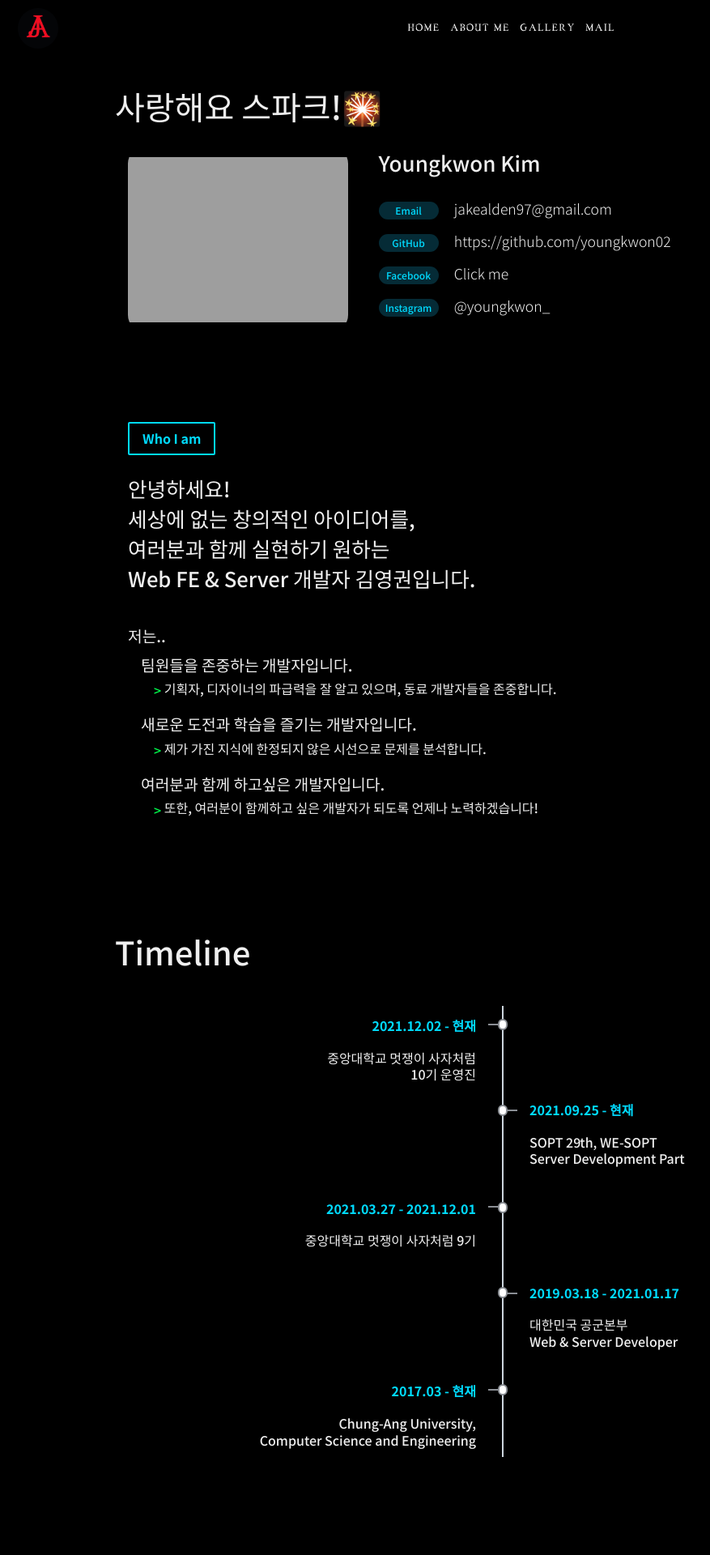
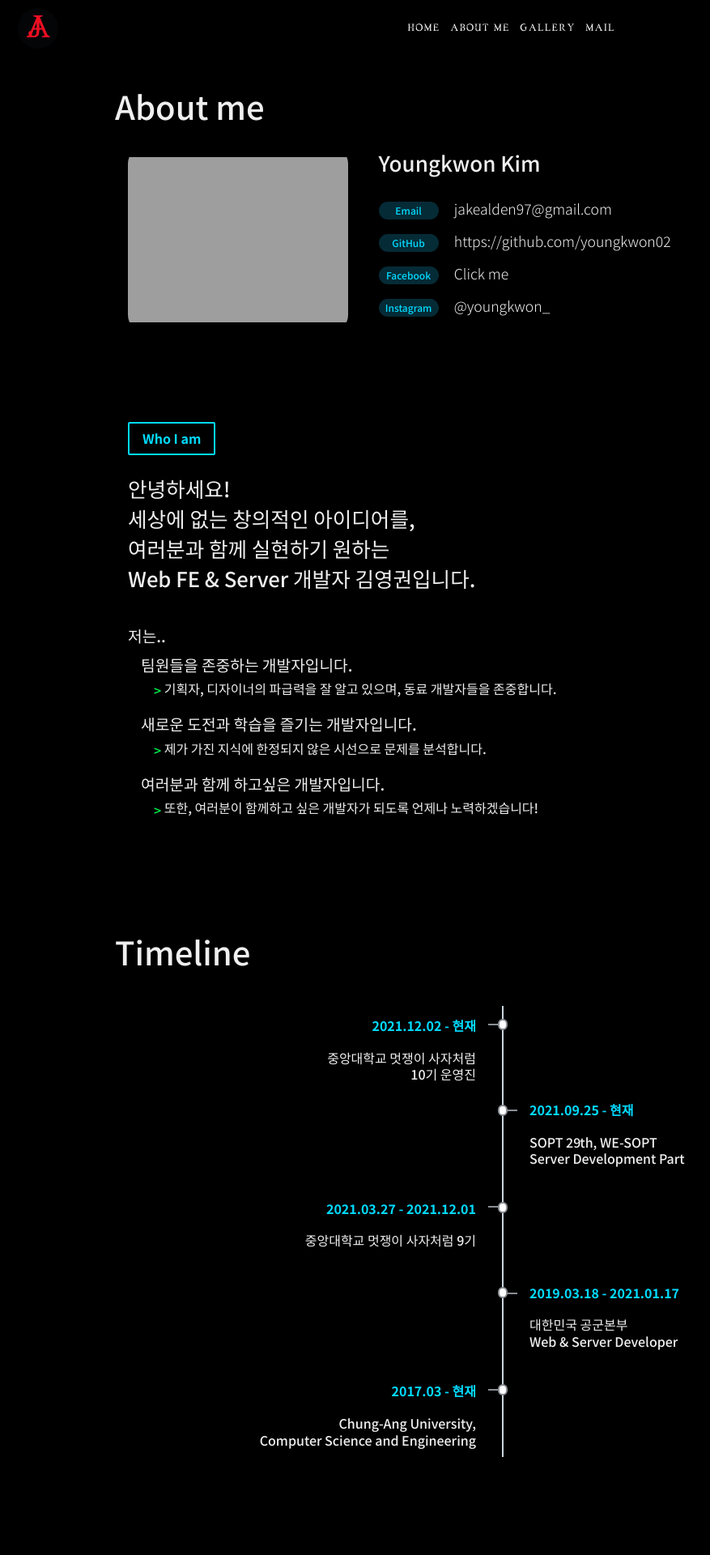
Before and after one commit to youngkwon02/django-youngkwon02.github.io, a Django app: template youngkwonFE/aboutme/templates/aboutme.html in a window 1280 px wide. Shown: the top 1920 px of the page at 81% size, without its empty margins (18-895 px from the left). Run offline with Django 3.2, Linux system fonts and the light colour scheme; the template is opened without the code that fills it, so the values that code supplies are empty; grey boxes are pictures that could not be loaded.

Commit message:
chore: about me title rollback

```diff
--- a/youngkwonFE/aboutme/templates/aboutme.html
+++ b/youngkwonFE/aboutme/templates/aboutme.html
@@ -40,7 +40,7 @@
     </nav>
     <div class="content">
       <div class="content-aboutme">
-        <div class="section-title">사랑해요 스파크!🎇</div>
+        <div class="section-title">About me</div>
         <div class="sub-content profile">
           <div class="profile-mimoji">
             <img src="{% static 'image/aboutme/mimoji.jpeg' %}" />
```
